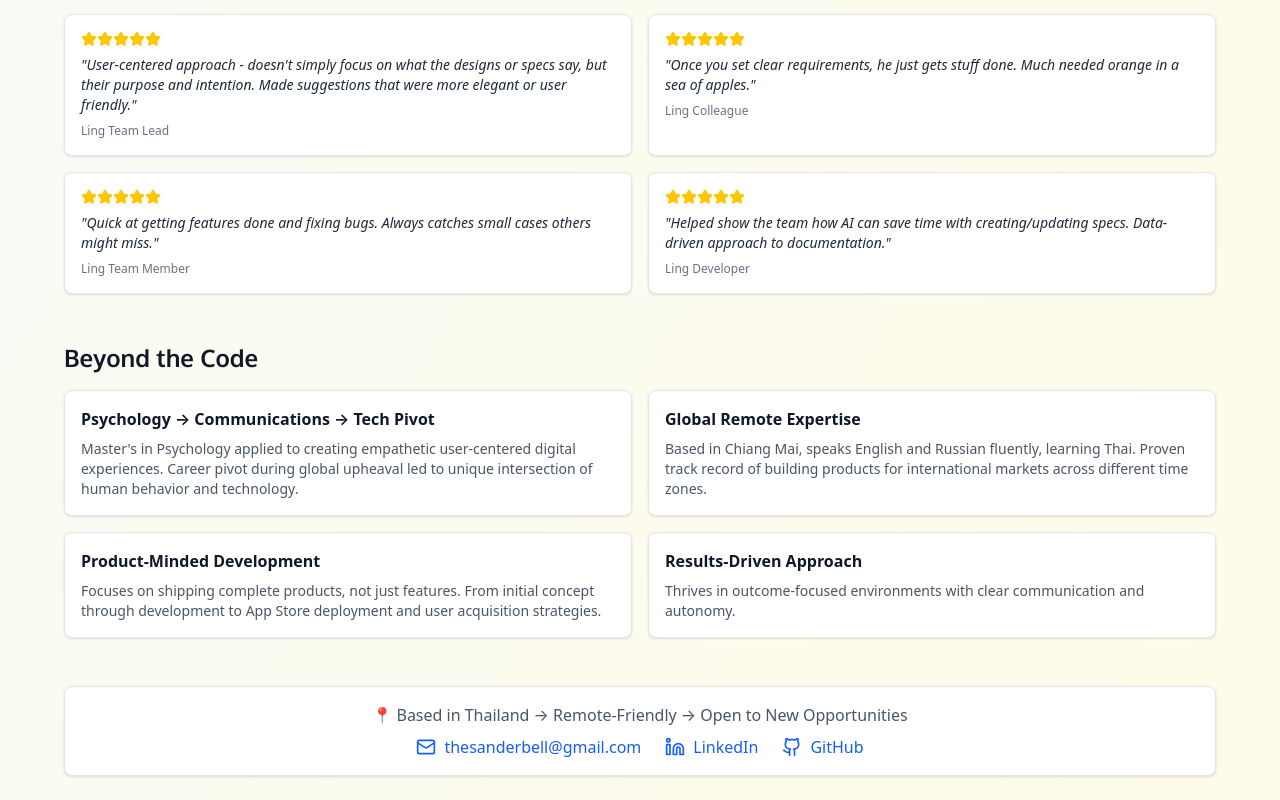
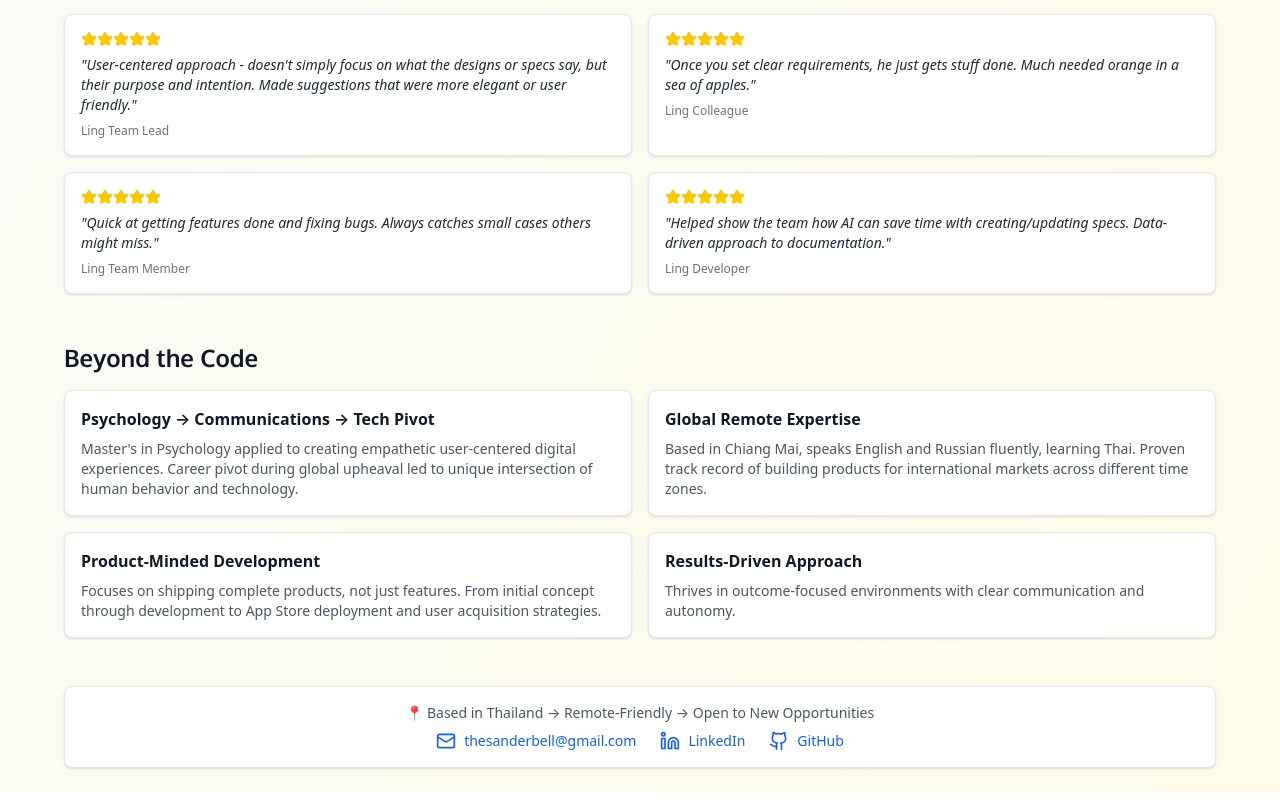
Before and after one commit to sanderbell/sanderbelldev2, a React (Vite) app: page / in a window 1280 px wide. Shown: the part 1718-2518 px from the top of the page. Built offline with nearby package versions, Linux system fonts and the light colour scheme.

Commit message:
Update contact section typography for improved readability

```diff
--- a/src/App.tsx
+++ b/src/App.tsx
@@ -529,27 +529,27 @@ function App() {
 
         {/* Contact */}
         <div className="text-center bg-white rounded-lg p-4 shadow-sm border border-gray-200">
-          <p className="text-md text-gray-600 mb-2">
+          <p className="text-sm text-gray-600 mb-2">
             📍 Based in Thailand → Remote-Friendly → Open to New Opportunities
           </p>
           <div className="flex flex-wrap justify-center gap-6">
             <a
               href="mailto:thesanderbell@gmail.com"
-              className="contact-link flex items-center gap-2 text-blue-600 hover:text-blue-800"
+              className="contact-link text-sm flex items-center gap-2 text-blue-600 hover:text-blue-800"
             >
               <Mail size={20} />
               <span>thesanderbell@gmail.com</span>
             </a>
             <a
               href="https://linkedin.com/in/sanderbell"
-              className="contact-link flex items-center gap-2 text-blue-600 hover:text-blue-800"
+              className="contact-link text-sm flex items-center gap-2 text-blue-600 hover:text-blue-800"
             >
               <Linkedin size={20} />
               <span>LinkedIn</span>
             </a>
             <a
               href="https://github.com/sanderbell"
-              className="contact-link flex items-center gap-2 text-blue-600 hover:text-blue-800"
+              className="contact-link text-sm flex items-center gap-2 text-blue-600 hover:text-blue-800"
             >
               <Github size={20} />
               <span>GitHub</span>
```
